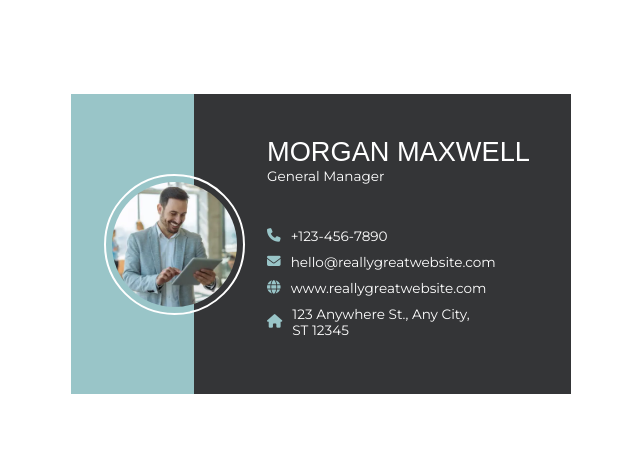
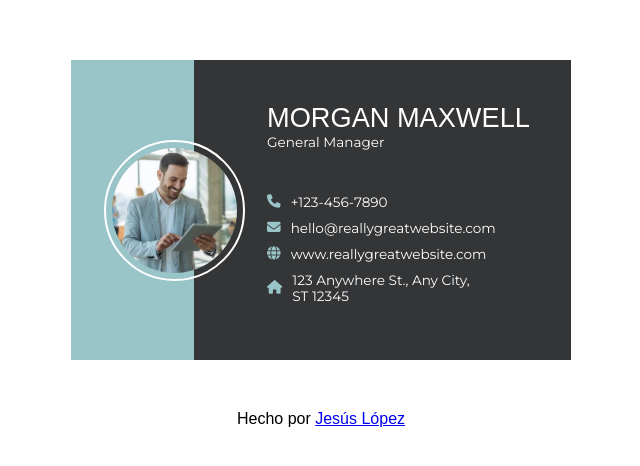
Before and after one commit to Jesusml1/business-card-so-hack, a plain HTML site: page index.html in a window 1280 px wide. Shown: the part 164-630 px from the top of the page, without its empty margins (319-959 px from the left). Drawn offline with Linux system fonts and the light colour scheme; a web font is replaced by a local one.

Commit message:
add author at bottom

```diff
--- a/index.html
+++ b/index.html
@@ -57,12 +57,19 @@
           </div>
         </div>
       </div>
+      <div>Hecho por <a href="https://github.com/Jesusml1/business-card-so-hack">Jesús López</a></div>
     </main>
   </body>
 
   <style>
-    .icon {
-      color: #99c5c8;
+    main {
+      display: flex;
+      flex-direction: column;
+      justify-content: center;
+      row-gap: 50px;
+      align-items: center;
+      height: 100vh;
+      font-family: sans-serif;
     }
 
     .card {
@@ -82,13 +89,6 @@
       background-color: #343537;
       height: 100%;
       width: 77%;
-    }
-
-    main {
-      display: flex;
-      justify-content: center;
-      align-items: center;
-      height: 100vh;
     }
 
     .card_content {
@@ -153,5 +153,9 @@
       align-items: center;
       column-gap: 10px;
     }
+
+    .icon {
+      color: #99c5c8;
+    }
   </style>
 </html>
```
